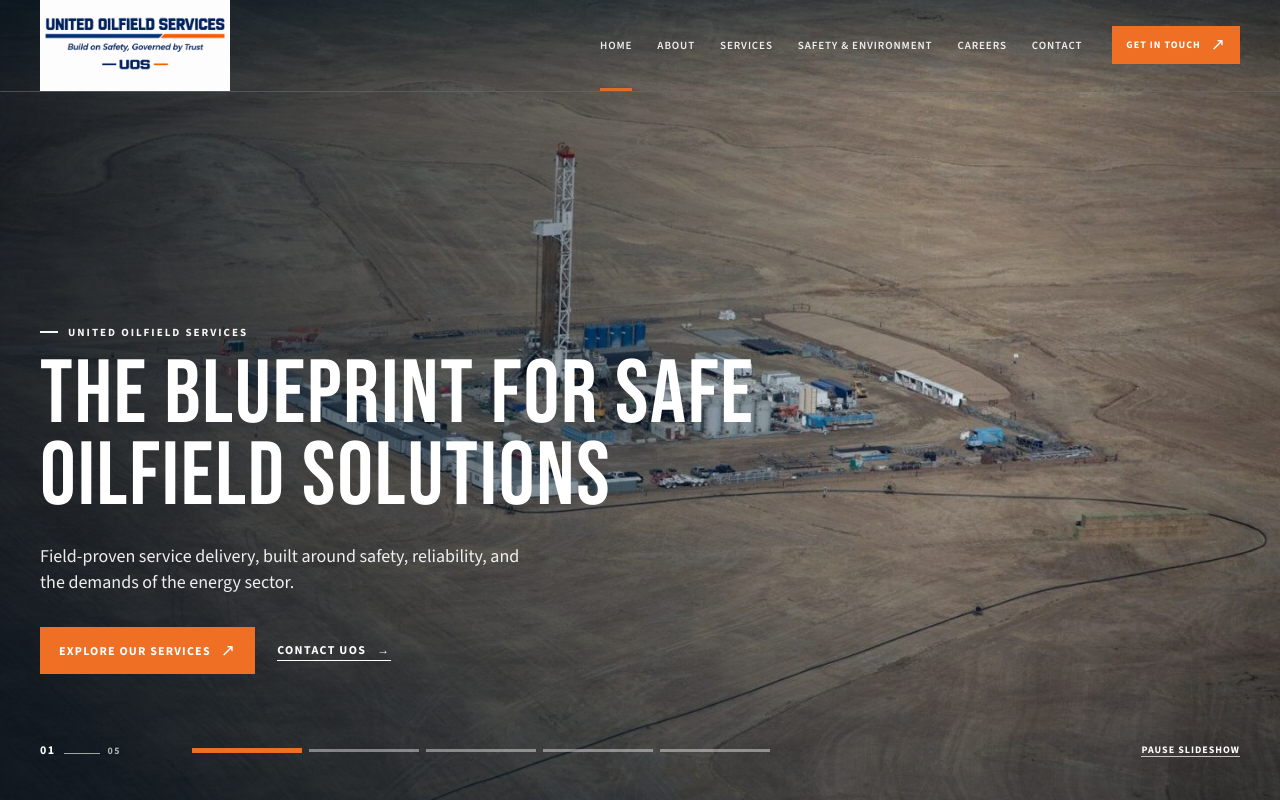
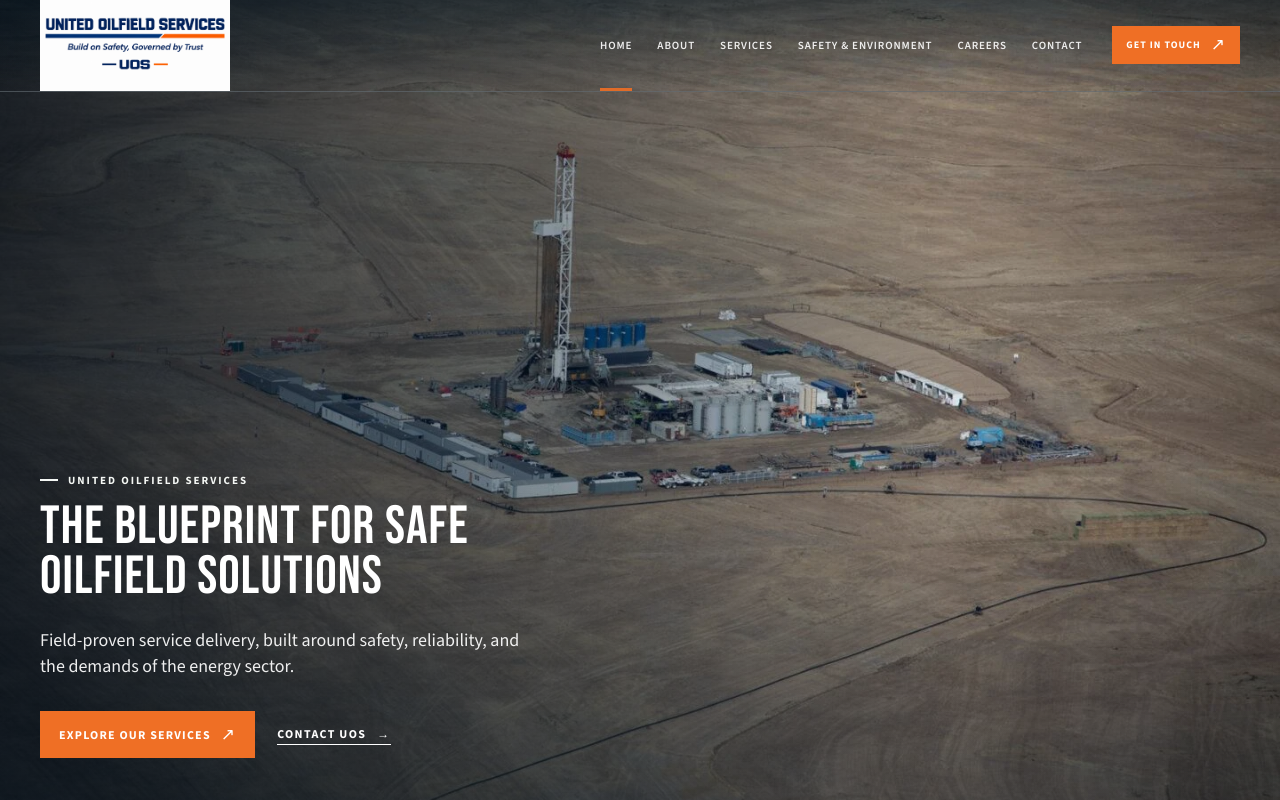
Before and after one commit to Ishanarora35/united-oilfield-services, a React (Vite) app: page / in a window 1280 px wide. Shown: the top 800 px of the page. Built offline with nearby package versions, Linux system fonts and the light colour scheme.

Commit message:
Refine service navigation and hero carousel

```diff
--- a/src/components/HeroSlider.tsx
+++ b/src/components/HeroSlider.tsx
@@ -7,30 +7,23 @@ type HeroSliderProps = {
 
 export function HeroSlider({ onNavigate }: HeroSliderProps) {
   const [active, setActive] = useState(0);
-  const [isPaused, setIsPaused] = useState(false);
 
   useEffect(() => {
     const media = window.matchMedia("(prefers-reduced-motion: reduce)");
     const tick = () => {
-      if (!media.matches && !isPaused) {
+      if (!media.matches) {
         setActive((current) => (current + 1) % heroSlides.length);
       }
     };
     const interval = window.setInterval(tick, 6500);
     return () => window.clearInterval(interval);
-  }, [isPaused]);
-
-  const changeSlide = (index: number) => setActive(index);
+  }, []);
 
   return (
     <section
       className="hero-slider"
       aria-roledescription="carousel"
       aria-label="United Oilfield Services highlights"
-      onMouseEnter={() => setIsPaused(true)}
-      onMouseLeave={() => setIsPaused(false)}
-      onFocusCapture={() => setIsPaused(true)}
-      onBlurCapture={() => setIsPaused(false)}
     >
       <div className="hero-slider__images" aria-live="polite">
         {heroSlides.map((slide, index) => (
@@ -57,25 +50,6 @@ export function HeroSlider({ onNavigate }: HeroSliderProps) {
           </div>
         </div>
 
-        <div className="hero-slider__controls">
-          <div className="slide-count"><span>{String(active + 1).padStart(2, "0")}</span><i /> <small>{String(heroSlides.length).padStart(2, "0")}</small></div>
-          <div className="slide-dots" role="tablist" aria-label="Select hero slide">
-            {heroSlides.map((slide, index) => (
-              <button
-                key={slide.title}
-                className={index === active ? "is-active" : ""}
-                type="button"
-                role="tab"
-                aria-selected={index === active}
-                aria-label={`Show slide ${index + 1}: ${slide.title}`}
-                onClick={() => changeSlide(index)}
-              />
-            ))}
-          </div>
-          <button className="pause-button" type="button" aria-pressed={isPaused} onClick={() => setIsPaused((paused) => !paused)}>
-            {isPaused ? "Play slideshow" : "Pause slideshow"}
-          </button>
-        </div>
       </div>
     </section>
   );
--- a/src/data/site.ts
+++ b/src/data/site.ts
@@ -223,6 +223,19 @@ export const services: Service[] = [
   },
 ];
 
+export const serviceNavigation = [
+  ...services.map((service) => ({
+    number: service.number,
+    label: service.shortTitle,
+    href: `/services/${service.slug}`,
+  })),
+  {
+    number: "08",
+    label: "Supporting Specialist Disciplines",
+    href: "/services/specialist-disciplines",
+  },
+];
+
 export const specialistDisciplines = [
   {
     title: "Cementing",
--- a/src/styles.css
+++ b/src/styles.css
@@ -61,6 +61,17 @@ main { overflow: hidden; }
 .desktop-nav button:hover::after, .desktop-nav button.is-active::after { transform: scaleX(1); }
 .header-cta { min-height: 38px; padding: 10px 13px; font-size: 10px; }
 .menu-toggle, .mobile-nav { display: none; }
+.service-popover { position: absolute; top: 100%; right: 0; left: 0; padding: 27px 0 33px; visibility: hidden; color: var(--ink); background: rgba(251, 252, 250, .98); border-bottom: 1px solid var(--line); box-shadow: 0 16px 30px rgba(4, 25, 39, .13); opacity: 0; pointer-events: none; transform: translateY(-9px); transition: transform .24s ease, opacity .24s ease, visibility .24s; }
+.service-popover.is-open { visibility: visible; opacity: 1; pointer-events: auto; transform: translateY(0); }
+.service-popover__inner { display: grid; grid-template-columns: 190px minmax(0, 1fr); gap: 44px; }
+.service-popover__heading { padding-top: 12px; }
+.service-popover__heading > p:last-child { margin-top: 13px; color: var(--steel); font-size: 14px; line-height: 1.35; }
+.service-popover nav { display: grid; grid-template-columns: repeat(2, minmax(0, 1fr)); border-top: 1px solid var(--line); border-left: 1px solid var(--line); }
+.service-popover nav button { display: grid; min-height: 65px; padding: 12px 15px; grid-template-columns: 33px minmax(0, 1fr) 18px; align-items: center; gap: 7px; color: var(--ink); background: transparent; border: 0; border-right: 1px solid var(--line); border-bottom: 1px solid var(--line); text-align: left; transition: background .2s ease, color .2s ease; }
+.service-popover nav button:hover { color: white; background: var(--ink); }
+.service-popover nav span { color: var(--orange); font-size: 10px; font-weight: 700; letter-spacing: .11em; }
+.service-popover nav b { min-width: 0; font-family: "Bebas Neue", Impact, sans-serif; font-size: 23px; font-weight: 400; letter-spacing: .015em; line-height: .95; overflow-wrap: anywhere; }
+.service-popover nav i { color: var(--orange); font-size: 16px; font-style: normal; text-align: right; }
 
 /* Home hero */
 .hero-slider { position: relative; min-height: min(860px, 100svh); color: white; background: var(--ink); isolation: isolate; }
@@ -70,17 +81,9 @@ main { overflow: hidden; }
 .hero-slider__shade { z-index: 1; background: linear-gradient(90deg, rgba(1, 13, 24, .72) 0%, rgba(2, 17, 27, .38) 45%, rgba(2, 17, 27, .05) 74%), linear-gradient(0deg, rgba(1, 13, 24, .4), transparent 42%); }
 .hero-slider__content { position: relative; z-index: 2; display: flex; min-height: min(860px, 100svh); padding-top: 140px; padding-bottom: 42px; flex-direction: column; justify-content: flex-end; }
 .hero-copy { width: min(790px, 82%); animation: rise .6s ease both; }
-.hero-copy h1 { max-width: 760px; margin: 15px 0 24px; font-family: "Bebas Neue", Impact, sans-serif; font-size: clamp(56px, 7vw, 110px); letter-spacing: .02em; line-height: .92; }
+.hero-copy h1 { max-width: 700px; margin: 15px 0 24px; font-family: "Bebas Neue", Impact, sans-serif; font-size: clamp(34px, 4.2vw, 66px); letter-spacing: .02em; line-height: .94; }
 .hero-support { max-width: 500px; color: rgba(255, 255, 255, .92); font-size: 18px; line-height: 1.45; }
 .hero-copy .button-row { margin-top: 32px; }
-.hero-slider__controls { display: grid; width: 100%; margin-top: 68px; grid-template-columns: 130px 1fr auto; align-items: center; gap: 22px; }
-.slide-count { display: flex; align-items: baseline; gap: 8px; color: white; font-size: 12px; font-weight: 700; letter-spacing: .12em; }
-.slide-count i { width: 36px; height: 1px; background: rgba(255, 255, 255, .6); }
-.slide-count small { color: rgba(255, 255, 255, .66); font-size: 10px; }
-.slide-dots { display: flex; gap: 7px; }
-.slide-dots button { width: min(10vw, 110px); height: 3px; padding: 0; background: rgba(255,255,255,.42); border: 0; transition: background .2s ease, transform .2s ease; }
-.slide-dots button.is-active { background: var(--orange); transform: scaleY(1.65); }
-.pause-button { padding: 0; color: white; background: transparent; border: 0; border-bottom: 1px solid rgba(255,255,255,.7); font-size: 10px; font-weight: 700; letter-spacing: .1em; text-transform: uppercase; }
 
 /* Foundation */
 .intro-section { display: grid; padding: clamp(78px, 10vw, 150px) 0; grid-template-columns: 72px minmax(0, 1.4fr) minmax(220px, .6fr); gap: 40px; }
@@ -251,25 +254,29 @@ main { overflow: hidden; }
   .site-header--compact .site-header__inner { min-height: 64px; }
   .brand { width: 157px; }
   .desktop-nav, .header-cta { display: none; }
+  .service-popover { display: none; }
   .menu-toggle { position: relative; display: grid; width: 43px; height: 43px; padding: 0; margin-left: auto; place-content: center; gap: 7px; color: currentColor; background: transparent; border: 1px solid currentColor; }
   .menu-toggle i { display: block; width: 18px; height: 1px; background: currentColor; transition: transform .25s ease; }
   .menu-toggle.is-open i:first-of-type { transform: translateY(4px) rotate(45deg); }
   .menu-toggle.is-open i:last-of-type { transform: translateY(-4px) rotate(-45deg); }
-  .mobile-nav { position: fixed; top: 0; right: 0; bottom: 0; display: flex; width: min(480px, 100%); padding: 118px 36px 42px; visibility: hidden; flex-direction: column; justify-content: center; color: white; background: var(--ink); opacity: 0; transform: translateX(100%); transition: transform .35s ease, opacity .35s ease, visibility .35s; }
+  .mobile-nav { position: fixed; top: 0; right: 0; bottom: 0; display: flex; width: min(480px, 100%); padding: 118px 36px 42px; visibility: hidden; overflow-y: auto; flex-direction: column; justify-content: center; color: white; background: var(--ink); opacity: 0; transform: translateX(100%); transition: transform .35s ease, opacity .35s ease, visibility .35s; }
   .mobile-nav.is-open { visibility: visible; opacity: 1; transform: translateX(0); }
   .mobile-nav nav { display: flex; margin: 20px 0 35px; flex-direction: column; }
-  .mobile-nav nav button { display: grid; width: 100%; padding: 13px 0; grid-template-columns: 42px 1fr auto; align-items: baseline; color: white; background: transparent; border: 0; border-bottom: 1px solid rgba(255,255,255,.17); font-family: "Bebas Neue", Impact, sans-serif; font-size: 39px; letter-spacing: .02em; line-height: 1; text-align: left; transform: translateX(14px); opacity: 0; transition: transform .3s ease, opacity .3s ease; }
-  .mobile-nav.is-open nav button { transform: translateX(0); opacity: 1; }
-  .mobile-nav nav button span { color: var(--orange); font-family: "Source Sans 3", Arial, sans-serif; font-size: 10px; font-weight: 700; letter-spacing: .1em; }
-  .mobile-nav nav button b { color: var(--orange); font-family: "Source Sans 3", Arial, sans-serif; font-size: 16px; }
+  .mobile-nav nav > button, .mobile-service-group > button { display: grid; width: 100%; padding: 13px 0; grid-template-columns: 42px 1fr auto; align-items: baseline; color: white; background: transparent; border: 0; border-bottom: 1px solid rgba(255,255,255,.17); font-family: "Bebas Neue", Impact, sans-serif; font-size: 39px; letter-spacing: .02em; line-height: 1; text-align: left; transform: translateX(14px); opacity: 0; transition: transform .3s ease, opacity .3s ease; }
+  .mobile-nav.is-open nav > button, .mobile-nav.is-open .mobile-service-group > button { transform: translateX(0); opacity: 1; }
+  .mobile-nav nav > button span, .mobile-service-group > button span { color: var(--orange); font-family: "Source Sans 3", Arial, sans-serif; font-size: 10px; font-weight: 700; letter-spacing: .1em; }
+  .mobile-nav nav > button b, .mobile-service-group > button b { color: var(--orange); font-family: "Source Sans 3", Arial, sans-serif; font-size: 16px; }
+  .mobile-service-list { display: none; padding: 5px 0 12px 42px; }
+  .mobile-service-group.is-open .mobile-service-list { display: grid; gap: 4px; }
+  .mobile-service-list button { display: grid; width: 100%; min-width: 0; padding: 5px 0; grid-template-columns: 31px minmax(0, 1fr); gap: 6px; color: rgba(255, 255, 255, .77); background: transparent; border: 0; font-size: 14px; line-height: 1.2; overflow-wrap: anywhere; text-align: left; }
+  .mobile-service-list button:hover { color: var(--orange); }
+  .mobile-service-list span { color: var(--orange); font-size: 9px; font-weight: 700; letter-spacing: .08em; }
   .mobile-nav > a { color: var(--orange); font-size: 15px; font-weight: 700; text-decoration: none; }
   .hero-slider, .hero-slider__content { min-height: min(740px, 100svh); }
   .hero-slider__content { padding-top: 118px; padding-bottom: 30px; }
   .hero-copy { width: min(100%, 640px); }
-  .hero-copy h1 { font-size: clamp(55px, 11vw, 90px); }
+  .hero-copy h1 { font-size: clamp(35px, 6.7vw, 54px); }
   .hero-support { font-size: 16px; }
-  .hero-slider__controls { margin-top: 44px; grid-template-columns: 80px 1fr; gap: 15px; }
-  .pause-button { grid-column: 1 / -1; justify-self: start; }
   .intro-section { grid-template-columns: 1fr; gap: 29px; }
   .intro-section__rail { display: none; }
   .intro-section__main h2, .editorial-section h2, .safety-intro h2, .careers-intro h2 { font-size: clamp(47px, 9vw, 67px); }
@@ -299,12 +306,9 @@ main { overflow: hidden; }
   .button { min-height: 46px; padding: 12px 15px; font-size: 11px; }
   .hero-slider, .hero-slider__content { min-height: min(690px, 100svh); }
   .hero-slider__shade { background: linear-gradient(90deg, rgba(1, 13, 24, .67), rgba(2, 17, 27, .14)), linear-gradient(0deg, rgba(1, 13, 24, .54), transparent 56%); }
-  .hero-copy h1 { margin-bottom: 17px; font-size: clamp(49px, 13.5vw, 70px); }
+  .hero-copy h1 { margin-bottom: 17px; font-size: clamp(34px, 8.1vw, 43px); }
   .hero-support { max-width: 405px; font-size: 15px; }
   .hero-copy .button-row { margin-top: 24px; gap: 16px; }
-  .hero-slider__controls { margin-top: 35px; }
-  .slide-dots { gap: 5px; }
-  .slide-dots button { width: 31px; }
   .intro-section { padding: 69px 0; }
   .intro-section__copy { columns: 1; font-size: 16px; }
   .intro-facts { gap: 12px; }
```
Also changed, not shown: src/components/SiteHeader.tsx (+49 -4 lines).
